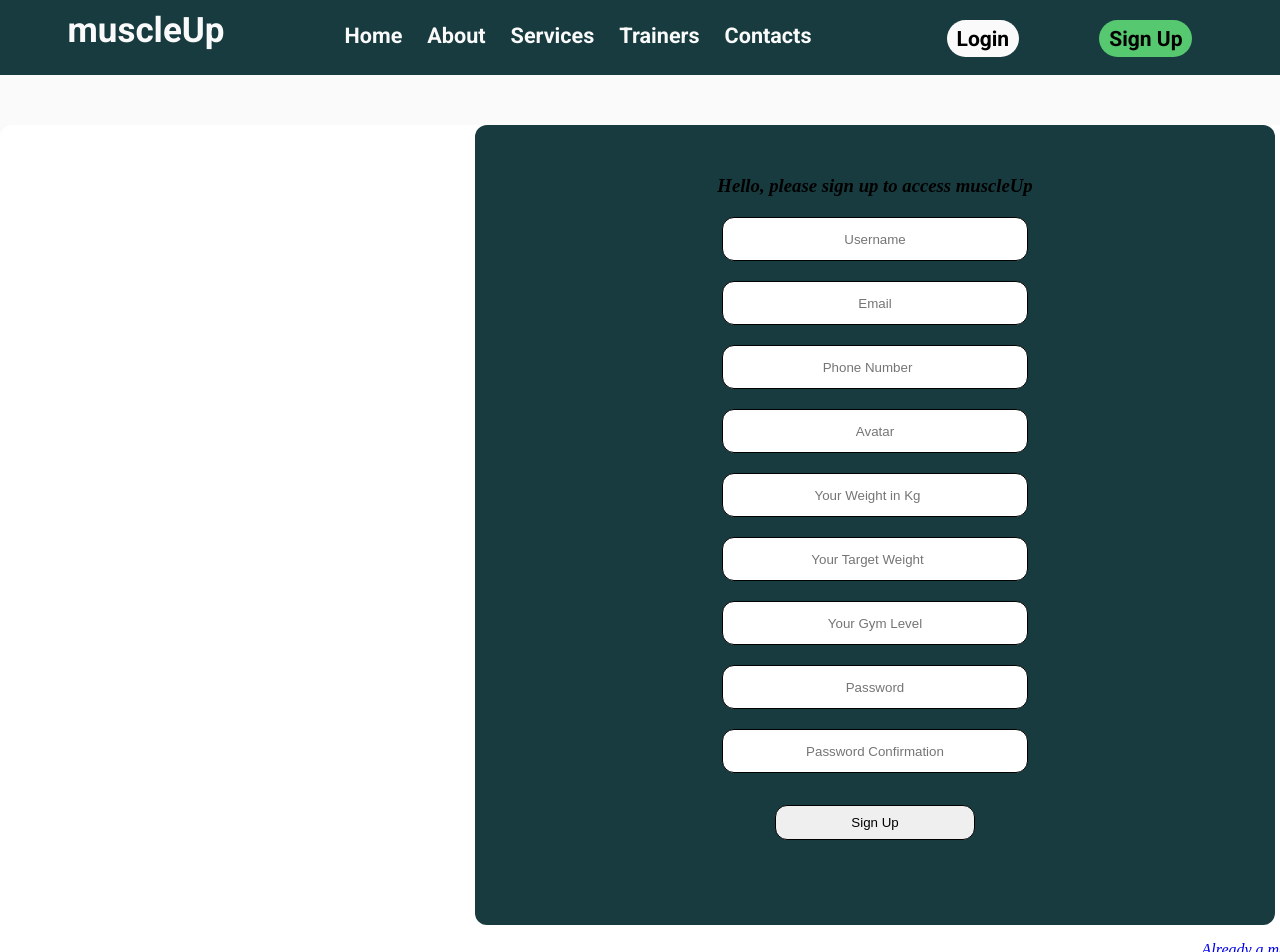
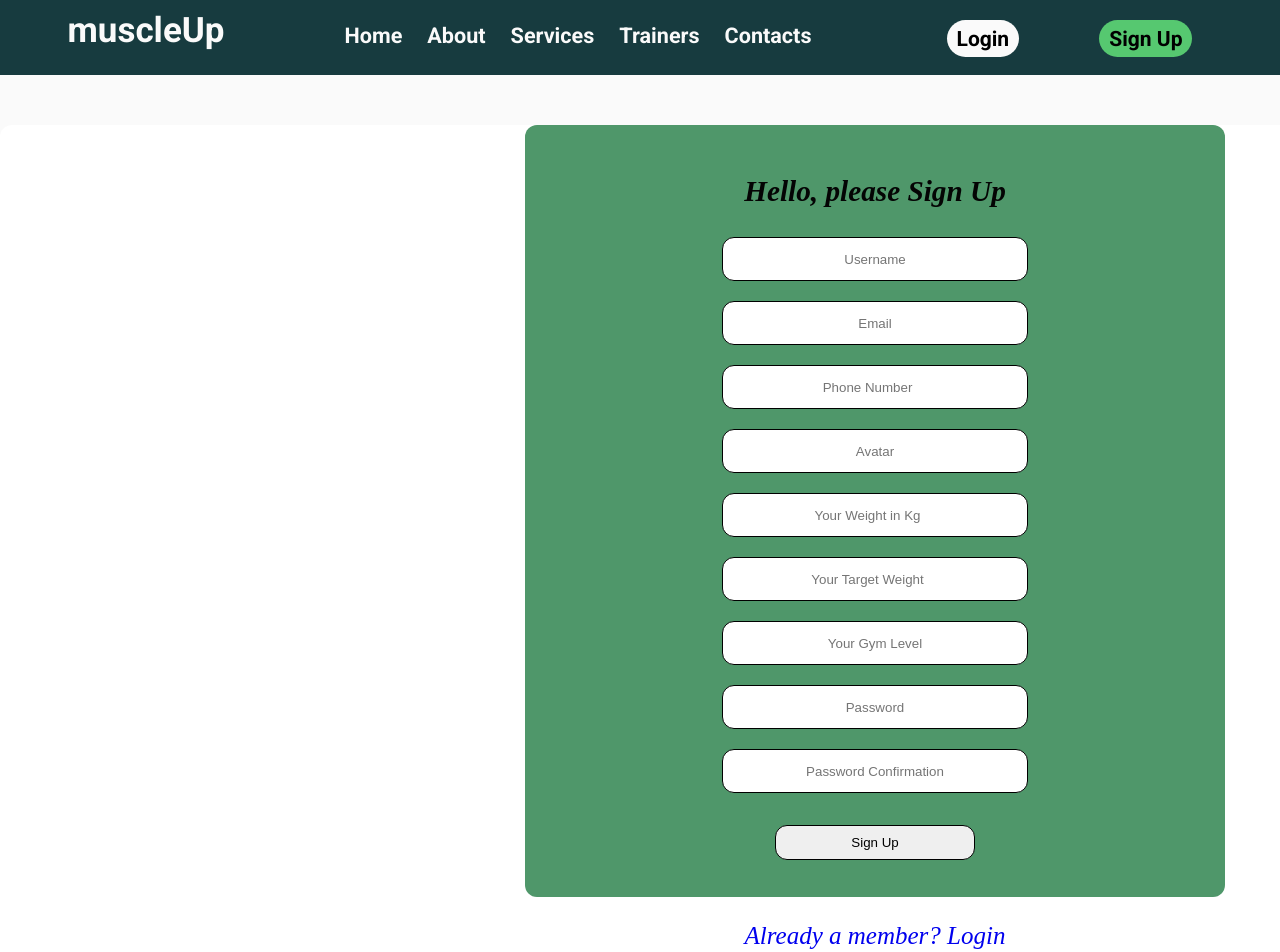
Before and after one commit to omaomach/muscle-up-frontend, a React (Create React App) app: page /signup in a window 1280 px wide. Shown: the top 952 px of the page. Built offline with nearby package versions, Linux system fonts and the light colour scheme; no server answers.

Commit message:
Updated client Dashboard

```diff
--- a/src/App.js
+++ b/src/App.js
@@ -17,6 +17,7 @@ import TrainersAdmin from "./Components/admin/TrainersAdmin";
 import ClientDiet from './Components/ClientDiet';
 import Exercise from './Components/Exercise';
 import Supplements from './Components/Supplements';
+
 
 function App() {
   const [client, setClient] = useState(null)
@@ -58,7 +59,7 @@ function App() {
             <Route path="/contacts" element={<Footer />} ></Route>
             <Route path="/login" element={<Login setClient={setClient}/>} ></Route>
             <Route path="/signup" element={<SignUp setClient={setClient}/>} ></Route>
-            <Route path='/dashboard' element={<Dashboard clientExercise={clientExercise} removeFromClientExercise={removeFromClientExercise}/>} />
+            <Route path='/dashboard'element={ <Dashboard client={client}clientExercise={clientExercise} removeFromClientExercise={removeFromClientExercise}/>}/>
             <Route path='/admin' element={<Admin />} />
             <Route exact path="/adminclients" element={<Client/>}></Route>
             <Route exact path="/adminequipments" element={<Equipment />}></Route>
--- a/src/Components/Dashboard.js
+++ b/src/Components/Dashboard.js
@@ -8,8 +8,10 @@ import Exercise from "./Exercise";
 import ProgressIcon from "./ProgressIcon";
 import Card from "./Card";
 
-const Dashboard = ({ clientExercise, removeFromClientExercise }) => {
 
+const Dashboard = ({ client, clientExercise, removeFromClientExercise }) => {
+
+  const { name, image, weight,level,  target_weight } = client;
   // console.log(clientExercise)
   const exer = clientExercise.map((exercise) => {
     // console.log(exercise)
@@ -26,14 +28,15 @@ const Dashboard = ({ clientExercise, removeFromClientExercise }) => {
       <div className="client-details">
         <div className="client">
           <div className="dash-img">
+
             <img
               className="client-img"
-              src="https://images.pexels.com/photos/14711370/pexels-photo-14711370.jpeg?auto=compress&cs=tinysrgb&w=1600&lazy=load"
+              src={image}
               alt=""
             />
           </div>
           <div className="dash-about">
-            <h2>John Doe</h2>
+            <h2>{name}</h2>
             <p className="about-client">
               {" "}
               "Lorem ipsum dolor sit amet, consectetur adipiscing elit, sed do
@@ -46,12 +49,11 @@ const Dashboard = ({ clientExercise, removeFromClientExercise }) => {
         <div className="details-container">
           <div className="stats">
             <div className="client-status">
-              <li>Height:</li>
-              <li>Weight:</li>
-              <li>Age:</li>
+              <li>Weight:{weight}:</li>
+              <li>Level:{level}:</li>
             </div>
             <div className="target-weight">
-              <p>Target Weight:</p>
+              <p>Target Weight: {target_weight}:</p>
             </div>
             <div>
               <Time />
--- a/src/Components/Login.css
+++ b/src/Components/Login.css
@@ -35,6 +35,7 @@ body {
 
   .sign-in-header {
       margin-top: 90px;
+      font-size: 25px;
       margin-left: auto;
       margin-right: auto;
       color: #000000;
@@ -43,7 +44,7 @@ body {
   }
 
   .sign-in-components {
-    background-color: #173B3F;
+    background-color: #4f976a;
     width: 500px;
     height: 500px;
     margin-left: auto;
@@ -51,7 +52,7 @@ body {
     border-radius: 12px;
     text-align: center;
     margin-top: auto;
-    margin-bottom: auto;
+    margin-bottom: 5%;
   }
 
   .sign-in-components input {
@@ -79,7 +80,7 @@ body {
   }
 
   .login-text {
-      margin-left: 80%;
+  font-size: 25px;
       color: #000000;
       font-style: italic;
       font-family: 'Snell Roundhand, cursive';
--- a/src/Components/Login.js
+++ b/src/Components/Login.js
@@ -42,7 +42,7 @@ function Login({ setClient }) {
         <div className="right">
           <div className="sign-in-components">
             <div className="sign-in-header">
-              <h3>Hello, please login to access Inkmasters</h3>
+              <h3>Login</h3>
             </div>
             <form onSubmit={handleSubmit}>
               <input
@@ -69,8 +69,9 @@ function Login({ setClient }) {
             </form>
           </div>
           <div className="login-text">
+          <p>Don't have an account? </p>
             <NavLink to="/signup">
-              <p>Already a member? Sign Up</p>
+              Sign Up
             </NavLink>
           </div>
         </div>
--- a/src/Components/SignUp.css
+++ b/src/Components/SignUp.css
@@ -43,15 +43,17 @@ body {
     margin-top: 50px;
     margin-left: auto;
     margin-right: auto;
-    color: #000000;
+    color: #040404;
+    font-size: 25px;
     font-style: italic;
     font-family: 'Snell Roundhand, cursive';
 }
 
 .sign-up-components {
-  background-color: #173B3F ;
-  width: 800px;
+  background-color: #4f976a ;
+  width: 700px;
   height: 900px;
+  align-items: center;
   margin-left: auto;
   margin-right: auto;
   border-radius: 12px;
@@ -85,7 +87,7 @@ body {
 }
 
 .login-text {
-    margin-left: 80%;
+
     color: #000000;
     font-style: italic;
     font-family: 'Snell Roundhand, cursive';
--- a/src/Components/SignUp.js
+++ b/src/Components/SignUp.js
@@ -2,9 +2,11 @@ import React, { useState } from "react";
 import "./SignUp.css";
 import { NavLink, useNavigate } from "react-router-dom";
 import NavBar from "./NavBar";
+// import Dashboard from "./Dashboard";
 
 function SignUp({ setClient }) {
   const navigate = useNavigate();
+  const [user, setUser] = useState({});
   const [name, setUsername] = useState("");
   const [phone_number, setPhone_Number] = useState("");
   const [email, setEmail] = useState("");
@@ -37,8 +39,9 @@ function SignUp({ setClient }) {
     }).then((r) => {
       if (r.ok) {
         r.json().then((data) => {
+          setUser(data.client);
           setClient(data.client);
-          navigate("/dashboard");
+          navigate("/dashboard" , { state: { user: data.client } });
           localStorage.setItem("jwt", data.jwt);
         });
       }
@@ -50,11 +53,12 @@ function SignUp({ setClient }) {
 
     <NavBar />
 
+
       <div className="main-parent">
         <div className="right">
           <div className="sign-up-components">
             <div className="sign-up-header">
-              <h3>Hello, please sign up to access muscleUp</h3>
+              <h3>Hello, please Sign Up</h3>
             </div>
             <form onSubmit={handleSubmit}>
               <input
@@ -142,6 +146,7 @@ function SignUp({ setClient }) {
         </div>
       </div>
     </>
+
   );
 }
 
```
